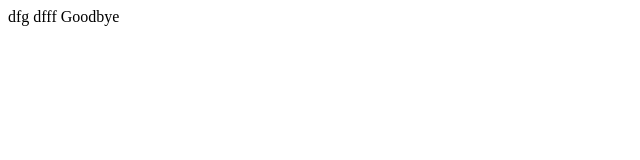
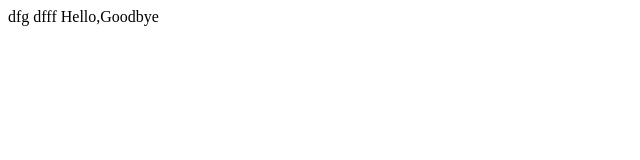
Before and after one commit to AprilRoseBenson/midterm, a plain HTML site: page app/index.html in a window 1280 px wide. Shown: the full height of the page, 0-640 px from the left. Drawn offline with Linux system fonts and the light colour scheme.

Commit message:
Update index.html

```diff
--- a/app/index.html
+++ b/app/index.html
@@ -3,5 +3,5 @@
 
     dfff
 
-    <hi>Goodbye</hi>
+    <hi>Hello,Goodbye</hi>
 </html>
```
